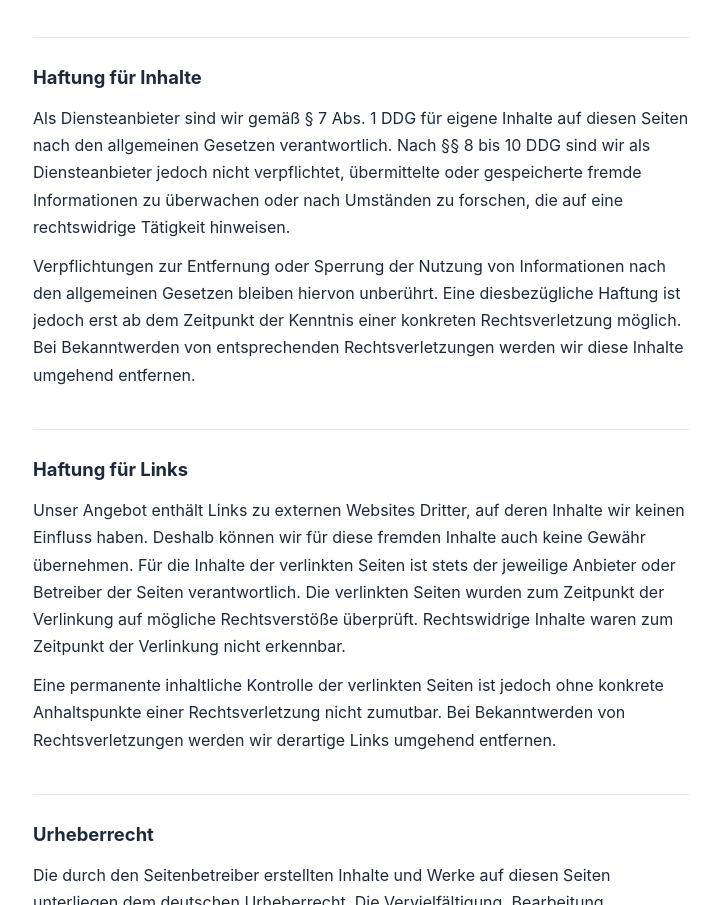
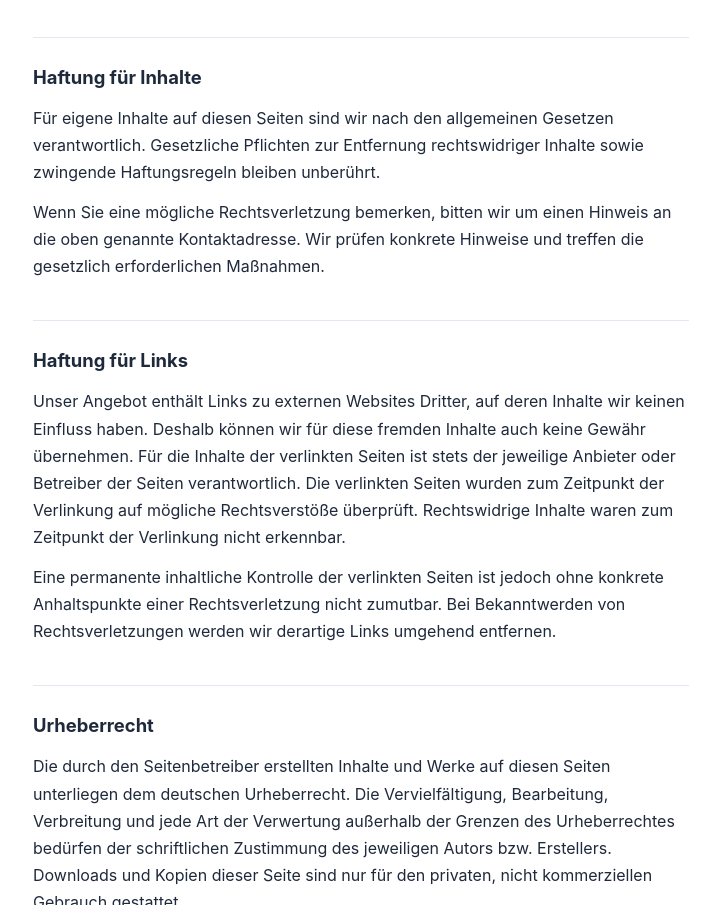
Before and after one commit to MaxFroehlich1410/BabyTracking-site, a plain HTML site: page impressum.html in a window 1280 px wide. Shown: the part 1277-2182 px from the top of the page, without its empty margins (279-999 px from the left). Drawn offline with Linux system fonts and the light colour scheme.

Commit message:
Correct legal notice references and add page security policy
Update the legal notice independently of the pending app/backend consent rollout. Keep the current privacy policy and terms unchanged until the coordinated release.

```diff
--- a/impressum.html
+++ b/impressum.html
@@ -3,6 +3,8 @@
 <head>
   <meta charset="UTF-8">
   <meta name="viewport" content="width=device-width, initial-scale=1.0">
+  <meta name="referrer" content="no-referrer">
+  <meta http-equiv="Content-Security-Policy" content="default-src 'none'; img-src 'self'; style-src 'self'; base-uri 'none'; form-action 'none'">
   <title>Impressum – BabyTrack</title>
   <meta name="description" content="Impressum und Anbieterkennzeichnung für die BabyTrack App.">
   <link rel="icon" href="AppLogo.png" type="image/png">
@@ -63,8 +65,8 @@
       <p>Wir sind weder verpflichtet noch bereit, an einem Streitbeilegungsverfahren vor einer Verbraucherschlichtungsstelle teilzunehmen.</p>
 
       <h2>Haftung für Inhalte</h2>
-      <p>Als Diensteanbieter sind wir gemäß § 7 Abs. 1 DDG für eigene Inhalte auf diesen Seiten nach den allgemeinen Gesetzen verantwortlich. Nach §§ 8 bis 10 DDG sind wir als Diensteanbieter jedoch nicht verpflichtet, übermittelte oder gespeicherte fremde Informationen zu überwachen oder nach Umständen zu forschen, die auf eine rechtswidrige Tätigkeit hinweisen.</p>
-      <p>Verpflichtungen zur Entfernung oder Sperrung der Nutzung von Informationen nach den allgemeinen Gesetzen bleiben hiervon unberührt. Eine diesbezügliche Haftung ist jedoch erst ab dem Zeitpunkt der Kenntnis einer konkreten Rechtsverletzung möglich. Bei Bekanntwerden von entsprechenden Rechtsverletzungen werden wir diese Inhalte umgehend entfernen.</p>
+      <p>Für eigene Inhalte auf diesen Seiten sind wir nach den allgemeinen Gesetzen verantwortlich. Gesetzliche Pflichten zur Entfernung rechtswidriger Inhalte sowie zwingende Haftungsregeln bleiben unberührt.</p>
+      <p>Wenn Sie eine mögliche Rechtsverletzung bemerken, bitten wir um einen Hinweis an die oben genannte Kontaktadresse. Wir prüfen konkrete Hinweise und treffen die gesetzlich erforderlichen Maßnahmen.</p>
 
       <h2>Haftung für Links</h2>
       <p>Unser Angebot enthält Links zu externen Websites Dritter, auf deren Inhalte wir keinen Einfluss haben. Deshalb können wir für diese fremden Inhalte auch keine Gewähr übernehmen. Für die Inhalte der verlinkten Seiten ist stets der jeweilige Anbieter oder Betreiber der Seiten verantwortlich. Die verlinkten Seiten wurden zum Zeitpunkt der Verlinkung auf mögliche Rechtsverstöße überprüft. Rechtswidrige Inhalte waren zum Zeitpunkt der Verlinkung nicht erkennbar.</p>
```
